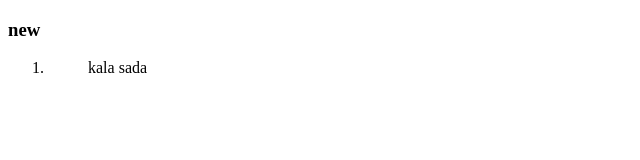
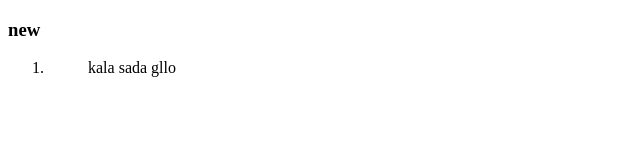
Before and after one commit to alaminone/devolop-a-new, a plain HTML site: page index.html in a window 1280 px wide. Shown: the full height of the page, 0-640 px from the left. Drawn offline with Linux system fonts and the light colour scheme.

```diff
--- a/index.html
+++ b/index.html
@@ -14,6 +14,7 @@
     <li>
         <ul>
             kala sada
+            gllo
         </ul>
     </li>
 </ol>
```
Also changed, not shown: images/developer.png (added), images/hardy.png (added), images/header_bg.png (added), images/icons/facebook.png (added), images/icons/insta.png (added), images/icons/js.png (added), images/icons/mongo.png (added), images/icons/nodejs.png (added), images/icons/react.png (added), images/icons/twitter.png (added).
